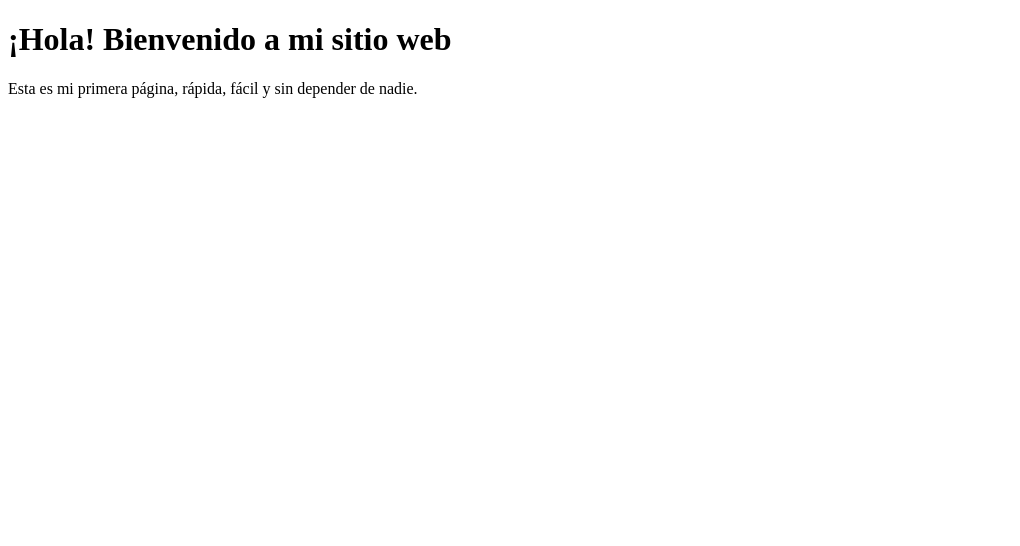
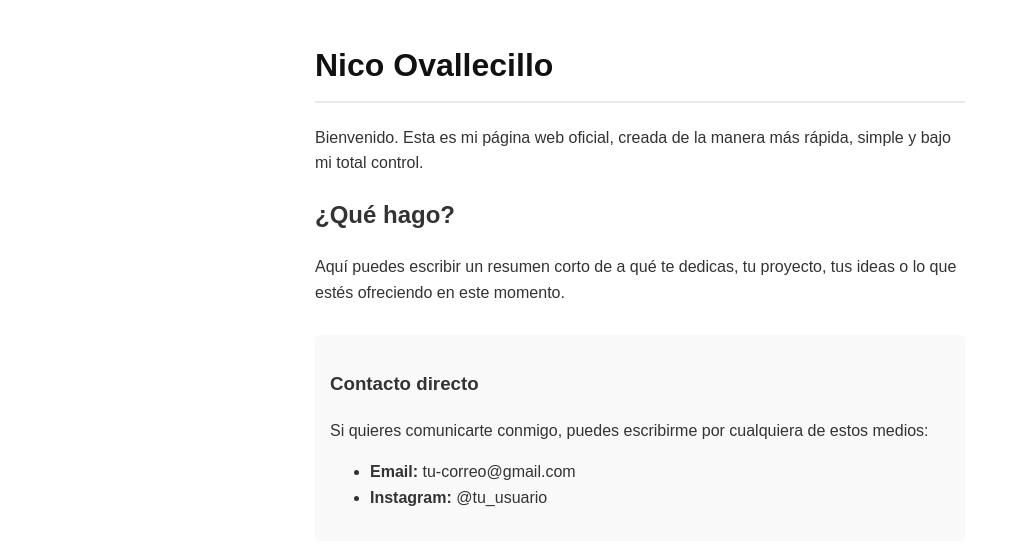
Before and after one commit to nicoovallecillo/nicoovallecillo.github.io, a plain HTML site: page index.html in a window 1280 px wide. Shown: the whole page, without its empty margins (0-1020 px from the left). Drawn offline with Linux system fonts and the light colour scheme.

Commit message:
Update index.html

```diff
--- a/index.html
+++ b/index.html
@@ -1,10 +1,49 @@
 <!DOCTYPE html>
 <html>
 <head>
-    <title>Mi Web Simple</title>
+    <meta charset="UTF-8">
+    <title>Nico Ovallecillo | Mi Sitio</title>
+    <style>
+        /* Esto le da forma a la página sin complicarte la vida */
+        body {
+            font-family: Arial, sans-serif; /* Una letra más limpia */
+            max-width: 650px;               /* Hace que el texto no se estire horizontalmente infinito */
+            margin: 40px auto;              /* Centra todo el contenido en la pantalla */
+            padding: 0 20px;                /* Deja aire a los costados en el celular */
+            color: #333333;                 /* Un color de letra gris oscuro más suave que el negro puro */
+            line-height: 1.6;               /* Más espacio entre renglones para que se lea fácil */
+        }
+
+        h1 {
+            color: #111111;
+            border-bottom: 2px solid #eaeaea; /* Una línea sutil divisoria abajo del título */
+            padding-bottom: 10px;
+        }
+
+        .contacto {
+            background-color: #f9f9f9;      /* Un recuadro gris muy sutil para destacar algo */
+            padding: 15px;
+            border-radius: 5px;
+            margin-top: 30px;
+        }
+    </style>
 </head>
 <body>
-    <h1>¡Hola! Bienvenido a mi sitio web</h1>
-    <p>Esta es mi primera página, rápida, fácil y sin depender de nadie.</p>
+
+    <h1>Nico Ovallecillo</h1>
+    <p>Bienvenido. Esta es mi página web oficial, creada de la manera más rápida, simple y bajo mi total control.</p>
+
+    <h2>¿Qué hago?</h2>
+    <p>Aquí puedes escribir un resumen corto de a qué te dedicas, tu proyecto, tus ideas o lo que estés ofreciendo en este momento.</p>
+
+    <div class="contacto">
+        <h3>Contacto directo</h3>
+        <p>Si quieres comunicarte conmigo, puedes escribirme por cualquiera de estos medios:</p>
+        <ul>
+            <li><strong>Email:</strong> tu-correo@gmail.com</li>
+            <li><strong>Instagram:</strong> @tu_usuario</li>
+        </ul>
+    </div>
+
 </body>
 </html>
```
